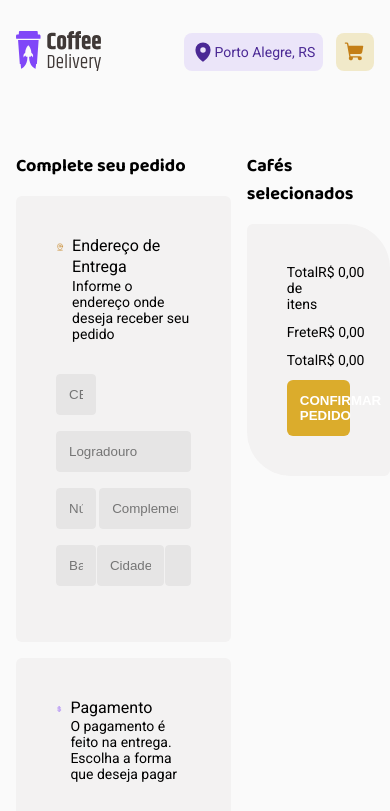
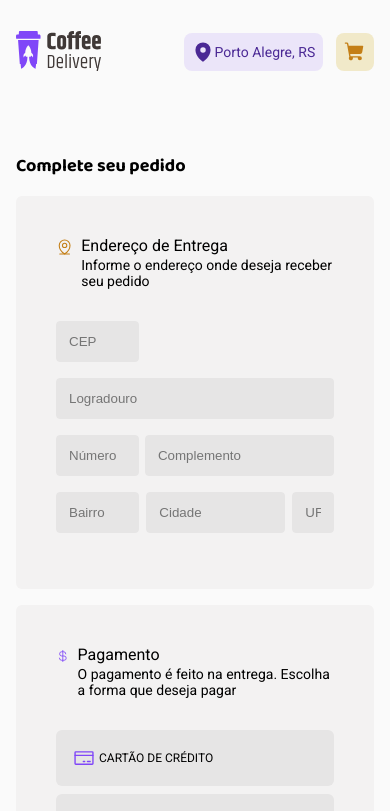
Before and after one commit to tsxfabio/ignite-coffee-delivery, a React (Vite) app: page /carrinho in a window 390 px wide. Shown: the top 811 px of the page. Built offline with nearby package versions, Linux system fonts and the light colour scheme.

Commit message:
ajuste responsividade da pagina carrinho e att do readme

```diff
--- a/src/pages/Carrinho/carrinho.styles.ts
+++ b/src/pages/Carrinho/carrinho.styles.ts
@@ -6,10 +6,18 @@ export const PageContainer = styled.main`
   flex-direction: row;
   gap: 1rem;
 
+  @media (max-width: 1200px) {
+    flex-direction: column;
+  }
+
   .dadosPedido {
     display: flex;
     flex-direction: column;
     max-width: 60%;
+
+    @media (max-width: 1200px) {
+      max-width: 100%;
+    }
 
     .simpleContainer {
       display: flex;
@@ -139,6 +147,11 @@ export const PageContainer = styled.main`
         flex-direction: row;
         justify-content: space-between;
 
+        @media (max-width: 1200px) {
+          flex-direction: column;
+          gap: 0.5rem;
+        }
+
         button {
           display: flex;
           flex-direction: row;
@@ -163,6 +176,10 @@ export const PageContainer = styled.main`
             border: 1px solid ${(props) => props.theme['purple-500']};
             background: ${(props) => props.theme['purple-100']};
           }
+
+          @media (max-width: 1200px) {
+            width: 100%;
+          }
         }
 
         .iconsPagamento {
@@ -176,6 +193,10 @@ export const PageContainer = styled.main`
     display: flex;
     flex-direction: column;
     width: 40%;
+
+    @media (max-width: 1200px) {
+      width: 100%;
+    }
 
     .confirmacaoPagamentoContainer {
       background-color: ${(props) => props.theme['gray-100']};
--- a/src/pages/Home/components/Header/Header.styles.ts
+++ b/src/pages/Home/components/Header/Header.styles.ts
@@ -90,8 +90,7 @@ export const HeaderContainer = styled.header`
     align-items: center;
     width: 40%;
     img {
-      height: auto;
-      width: auto;
+      width: 80%;
     }
     @media (max-width: 768px) {
       display: none;
--- a/src/pages/Home/styles.ts
+++ b/src/pages/Home/styles.ts
@@ -4,7 +4,7 @@ export const MainContainer = styled.main`
   div {
     display: flex;
     justify-content: flex-start;
-    gap: 1.5rem;
+    gap: 1rem;
     flex-wrap: wrap;
 
     @media (max-width: 768px) {
```
Also changed, not shown: 1 other file (tests, documents, lock files or other folders).
